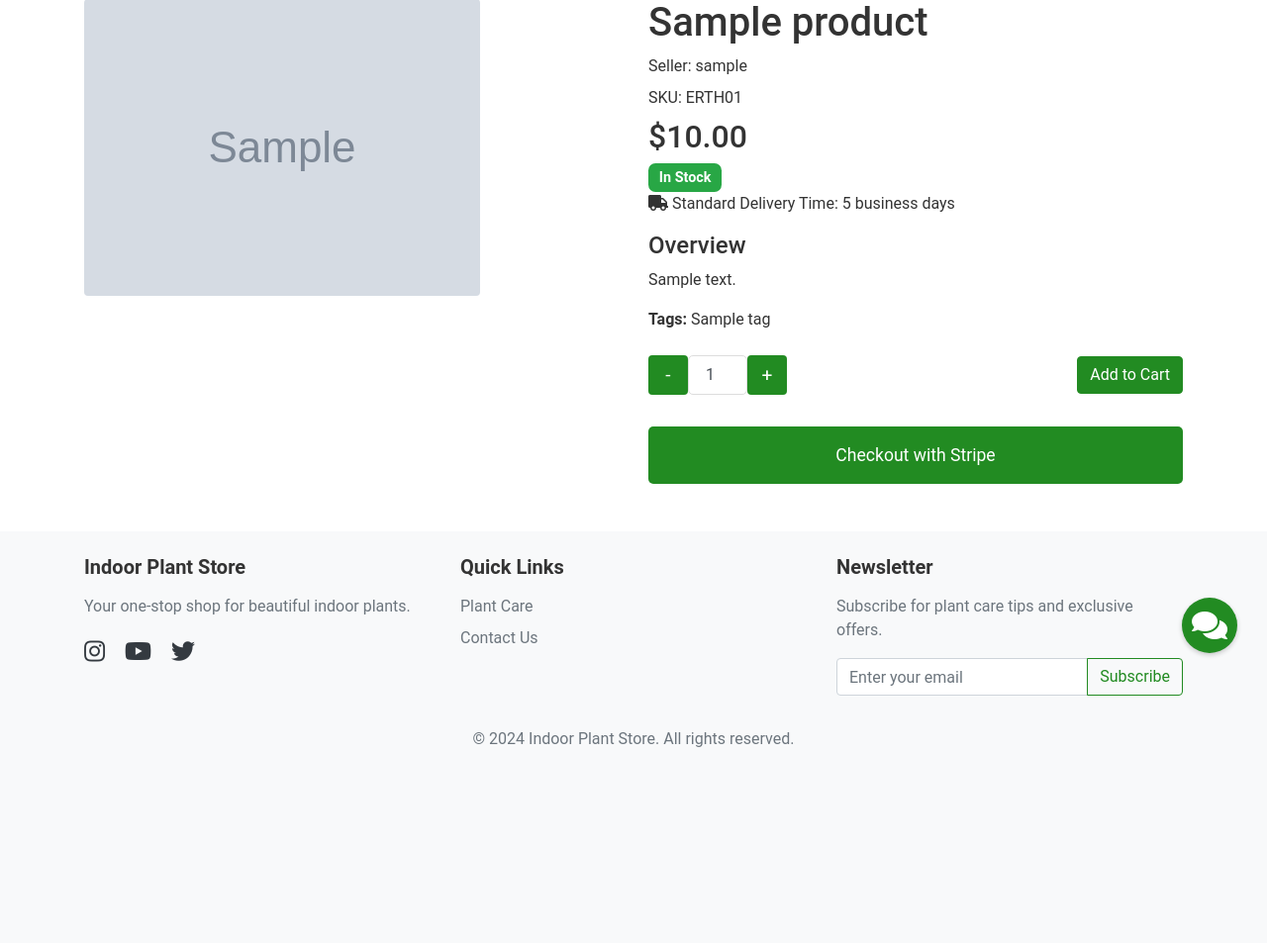
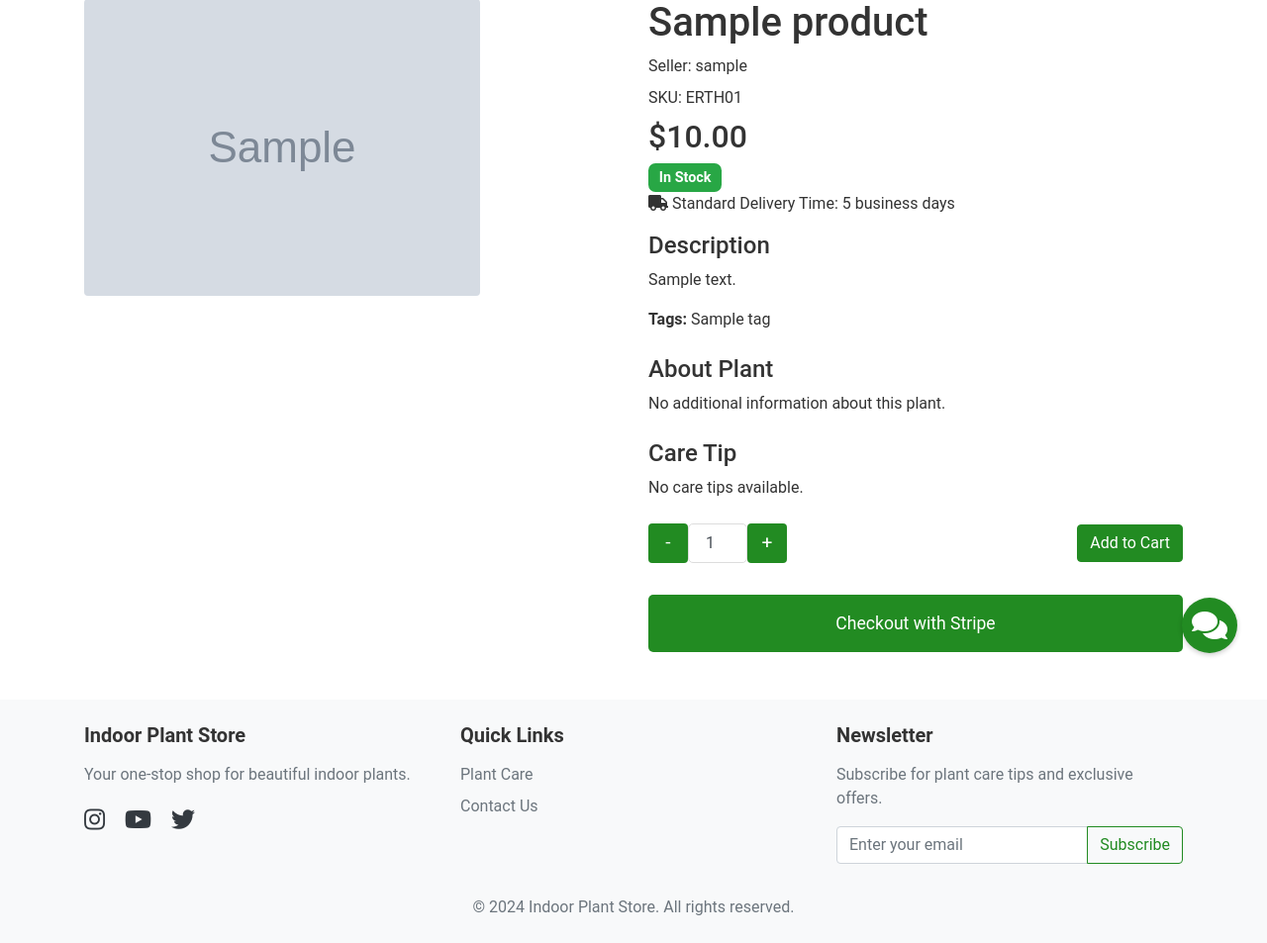
Before and after one commit to nebullii/Indoor-Plants, a Django app: template products/templates/products/product_detail.html in a window 1280 px wide. Shown: the part 110-1063 px from the top of the page at 99% size. Before the commit the page ends 865 px from the top, so only its background shows below. Run offline with Django 3.2, Linux system fonts and the light colour scheme; the template is opened without the code that fills it: most values are stand-ins (such as "Sample title", 1, 10 or a date in 2020); grey boxes marked "Sample" are stand-in pictures; some libraries are stand-ins or nearby versions.

Commit message:
Minor Fix with updated product page

```diff
--- a/products/forms.py
+++ b/products/forms.py
@@ -5,7 +5,7 @@ from .models import Product
 class ProductForm(forms.ModelForm):
     class Meta:
         model = Product
-        fields = '__all__'
+        exclude = ['seller']
         widgets = {
             'tags': forms.SelectMultiple(attrs={'class': 'form-select'}),
         }
--- a/products/models.py
+++ b/products/models.py
@@ -65,6 +65,8 @@ class Product(models.Model):
     slug = models.SlugField(max_length=255, unique=True, blank=True, null=True, default=None)
     category = models.ForeignKey(Category, on_delete=models.SET_NULL, related_name='products', null=True, blank=True)
     tags = models.ManyToManyField(Tag, blank=True)
+    about = models.TextField(blank=True, null=True)
+    care_tip = models.TextField(blank=True, null=True)
 
     class Meta:
         ordering = ['-created_at']
--- a/products/templates/products/product_detail.html
+++ b/products/templates/products/product_detail.html
@@ -36,11 +36,21 @@
             </div>
 
             <div class="description-section">
-                <h4>Overview</h4>
+                <h4>Description</h4>
                 <p class="card-text">{{ product.description }}</p>
                 {% if product.tags.all %}
                     <p class="mb-2"><strong>Tags:</strong> {{ product.tags.all|join:", " }}</p>
                 {% endif %}
+            </div>
+
+            <div class="about-section mt-4">
+                <h4>About Plant</h4>
+                <p>{{ product.about|default:"No additional information about this plant." }}</p>
+            </div>
+
+            <div class="care-tip-section mt-4">
+                <h4>Care Tip</h4>
+                <p>{{ product.care_tip|default:"No care tips available." }}</p>
             </div>
 
             <div class="purchase-section">
```
Also changed, not shown: products/migrations/0004_product_about_product_care_tip.py (added).
